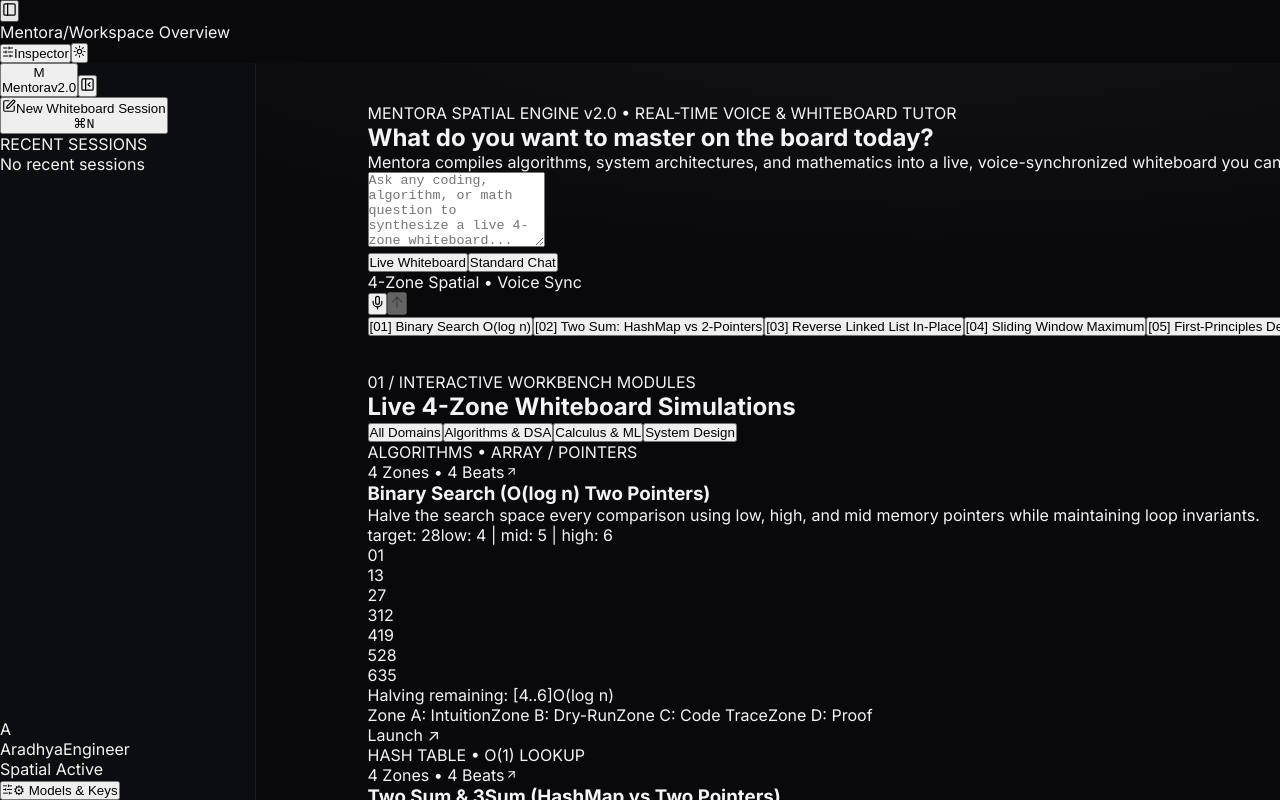
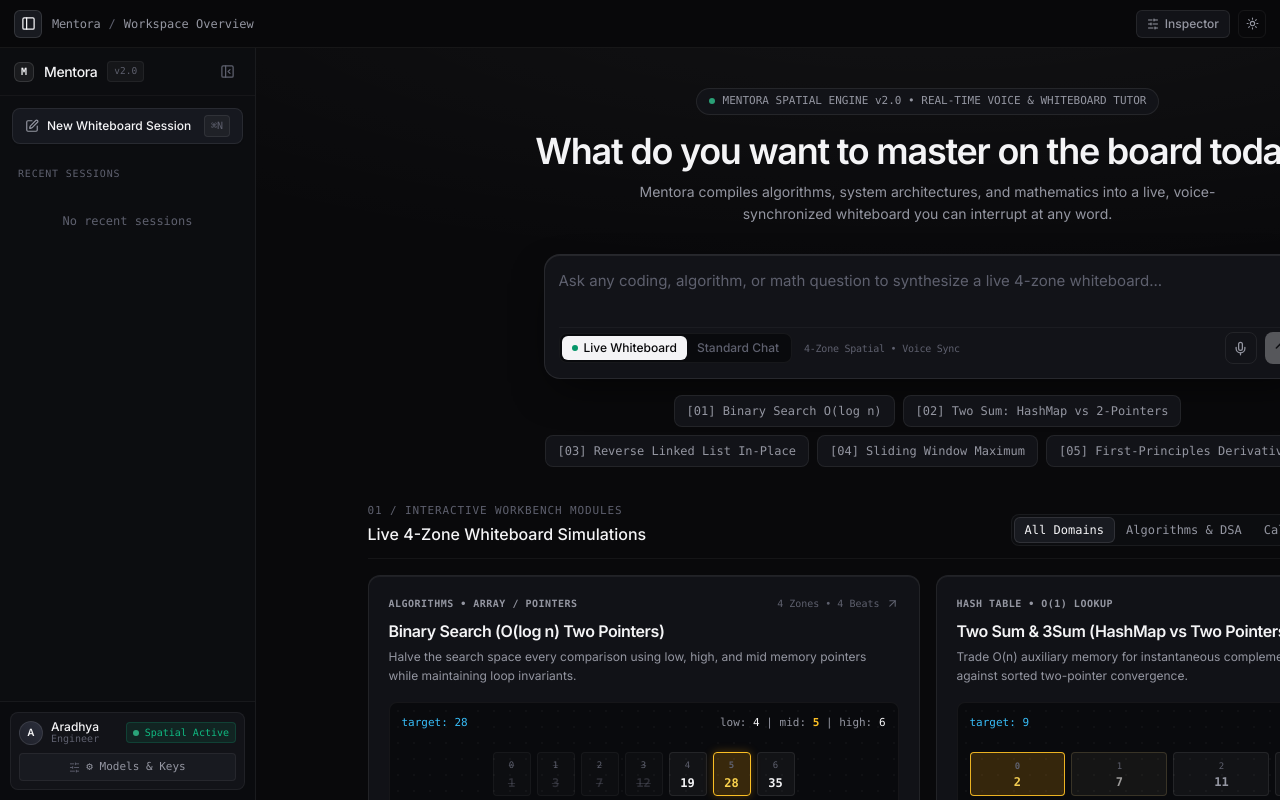
Before and after one commit to aradhyags7/Mentora, a Next.js app: page / in a window 1280 px wide. Built offline with nearby package versions, Linux system fonts and the light colour scheme.

Commit message:
fix(css): configure Tailwind CSS v3 and PostCSS pipeline for Next.js 15

```diff
--- a/package.json
+++ b/package.json
@@ -32,6 +32,9 @@
     "@types/node": "^20.17.10",
     "@types/react": "^19.0.2",
     "@types/react-dom": "^19.0.2",
+    "autoprefixer": "^10.6.1",
+    "postcss": "^8.5.30",
+    "tailwindcss": "^3.4.19",
     "typescript": "^5.7.2",
     "vite": "^8.3.2",
     "vitest": "^5.0.3"
--- /dev/null
+++ b/postcss.config.mjs
@@ -0,0 +1,9 @@
+/** @type {import('postcss-load-config').Config} */
+const config = {
+  plugins: {
+    tailwindcss: {},
+    autoprefixer: {},
+  },
+};
+
+export default config;
--- a/src/styles/globals.css
+++ b/src/styles/globals.css
@@ -1,5 +1,18 @@
 @import url('https://fonts.googleapis.com/css2?family=Newsreader:ital,opsz,wght@0,6..72,400;0,6..72,500;1,6..72,400;1,6..72,500&family=Inter:wght@300;400;500;600;700&family=JetBrains+Mono:wght@400;500&display=swap');
 @import url('https://cdn.jsdelivr.net/npm/katex@0.16.11/dist/katex.min.css');
+
+@tailwind base;
+@tailwind components;
+@tailwind utilities;
+
+@layer base {
+  button {
+    cursor: pointer;
+  }
+  textarea {
+    font-family: inherit;
+  }
+}
 
 /* ==========================================================================
    MENTORA DESIGN SYSTEM — FRONTIER LAB & PRECISION WORKSPACE
--- /dev/null
+++ b/tailwind.config.ts
@@ -0,0 +1,21 @@
+import type { Config } from 'tailwindcss';
+
+const config: Config = {
+  darkMode: ['class', '[data-theme="dark"]'],
+  content: [
+    './src/**/*.{js,ts,jsx,tsx,mdx}',
+  ],
+  theme: {
+    extend: {
+      colors: {
+        canvas: '#09090B',
+        sidebar: '#0C0D10',
+        surface: '#121318',
+        elevated: '#181A20',
+      },
+    },
+  },
+  plugins: [],
+};
+
+export default config;
```
Also changed, not shown: 1 other file (tests, documents, lock files or other folders).
